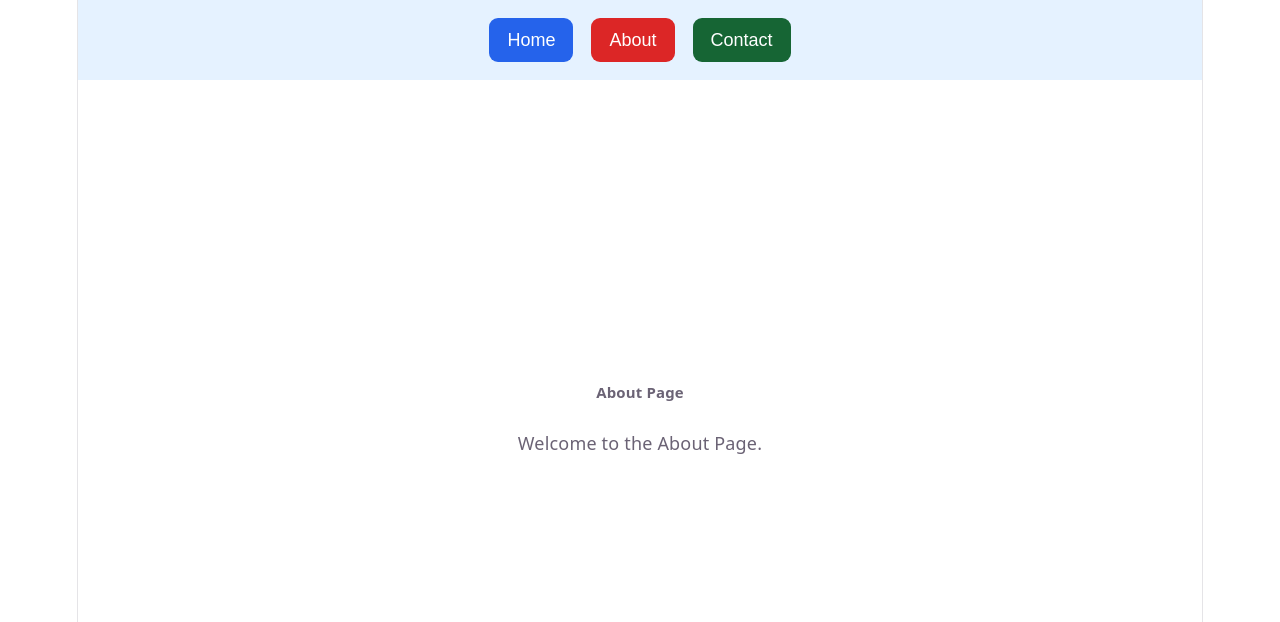
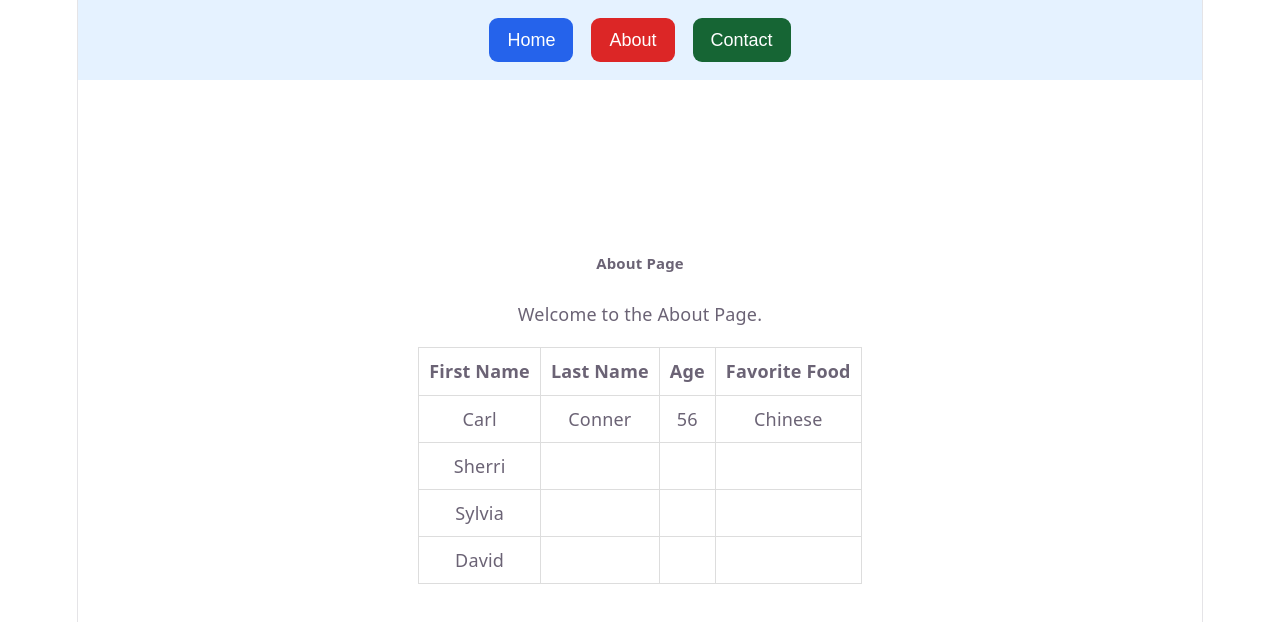
Before and after one commit to carldconner/React_test2, a React (Vite) app in the folder react-test2/: page /about in a window 1280 px wide. Shown: the top 622 px of the page. Built offline with nearby package versions, Linux system fonts and the light colour scheme.

Commit message:
feat: added about

```diff
--- a/react-test2/src/About.jsx
+++ b/react-test2/src/About.jsx
@@ -8,6 +8,43 @@ function About() {
         <p>
           Welcome to the About Page.
         </p>
+
+        <table style={{ borderCollapse: 'collapse', width: '100%', marginTop: '20px' }}>
+          <thead>
+            <tr>
+              <th style={{ border: '1px solid #ddd', padding: '10px' }}>First Name</th>
+              <th style={{ border: '1px solid #ddd', padding: '10px' }}>Last Name</th>
+              <th style={{ border: '1px solid #ddd', padding: '10px' }}>Age</th>
+              <th style={{ border: '1px solid #ddd', padding: '10px' }}>Favorite Food</th>
+            </tr>
+          </thead>
+          <tbody>
+            <tr>
+              <td style={{ border: '1px solid #ddd', padding: '10px' }}>Carl</td>
+              <td style={{ border: '1px solid #ddd', padding: '10px' }}>Conner</td>
+              <td style={{ border: '1px solid #ddd', padding: '10px' }}>56</td>
+              <td style={{ border: '1px solid #ddd', padding: '10px' }}>Chinese</td>
+            </tr>
+            <tr>
+              <td style={{ border: '1px solid #ddd', padding: '10px' }}>Sherri</td>
+              <td style={{ border: '1px solid #ddd', padding: '10px' }}></td>
+              <td style={{ border: '1px solid #ddd', padding: '10px' }}></td>
+              <td style={{ border: '1px solid #ddd', padding: '10px' }}></td>
+            </tr>
+            <tr>
+              <td style={{ border: '1px solid #ddd', padding: '10px' }}>Sylvia</td>
+              <td style={{ border: '1px solid #ddd', padding: '10px' }}></td>
+              <td style={{ border: '1px solid #ddd', padding: '10px' }}></td>
+              <td style={{ border: '1px solid #ddd', padding: '10px' }}></td>
+            </tr>
+            <tr>
+              <td style={{ border: '1px solid #ddd', padding: '10px' }}>David</td>
+              <td style={{ border: '1px solid #ddd', padding: '10px' }}></td>
+              <td style={{ border: '1px solid #ddd', padding: '10px' }}></td>
+              <td style={{ border: '1px solid #ddd', padding: '10px' }}></td>
+            </tr>
+          </tbody>
+        </table>
       </div>
     </section>
   )
```
